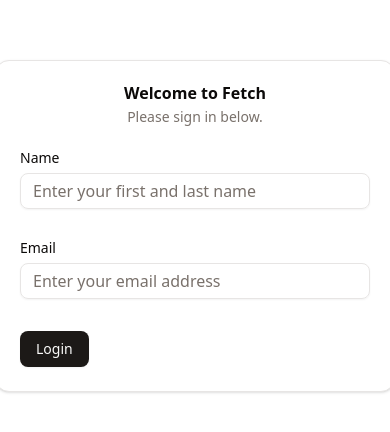
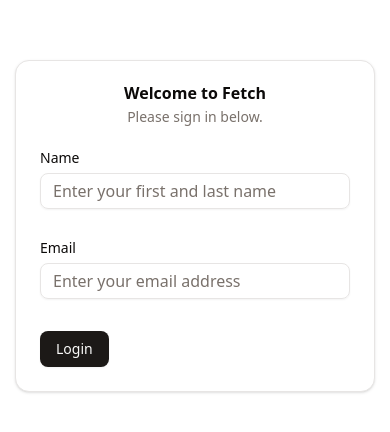
Before and after one commit to thompsondaniel/fetch, a Next.js app in the folder web/: page / in a window 390 px wide. Shown: the part 196-628 px from the top of the page. Built offline with nearby package versions, Linux system fonts and the light colour scheme.

Commit message:
Update globals.css

```diff
--- a/web/app/globals.css
+++ b/web/app/globals.css
@@ -157,6 +157,7 @@
   .page {
     padding: 30px;
   }
+  .card-sm,
   .card-lg {
     width: 100%;
     min-width: auto;
```
